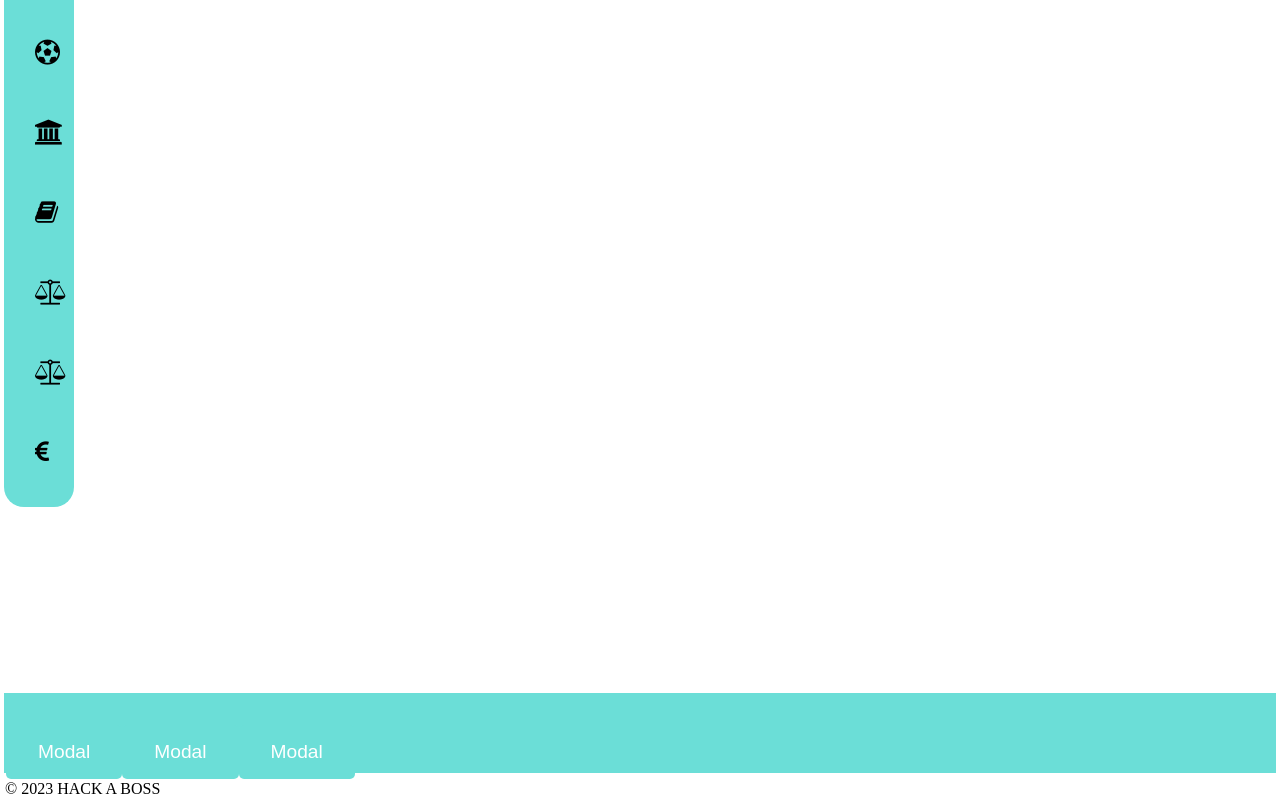
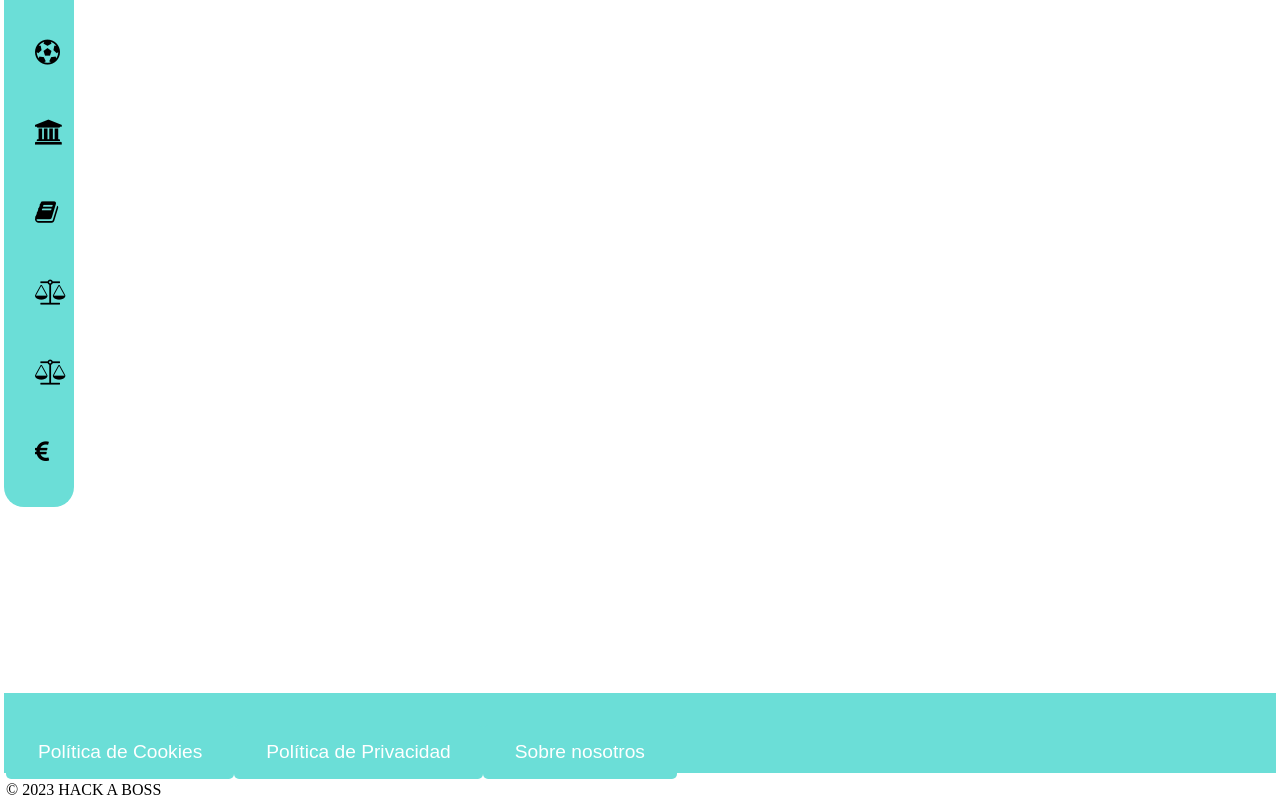
Before and after one commit to Fran-Lopez-Laperal/Front-Postit-News, a React (Vite) app: page / in a window 1280 px wide. Shown: the part 233-1033 px from the top of the page. Built offline with nearby package versions, Linux system fonts and the light colour scheme; no server answers.

Commit message:
arreglos footer

```diff
--- a/src/components/Footer/Footer.jsx
+++ b/src/components/Footer/Footer.jsx
@@ -9,17 +9,19 @@ const Footer = () => {
   return (
     <footer className="footer">
       <div className="footer-links">
-        <Modal>
+        <Modal buttonText="Política de Cookies">
           <PrivacityCookies />
         </Modal>
-        <Modal>
+        <Modal buttonText="Política de Privacidad">
           <PrivacityPolicy />
-        </Modal>
-        <Modal>
+        </Modal >
+        <Modal buttonText="Sobre nosotros">
           <AboutAs />
         </Modal>
       </div>
+      <div className="copyright">
       © 2023 HACK A BOSS
+      </div>
     </footer>
   );
 };
--- a/src/components/Modal/Modal.jsx
+++ b/src/components/Modal/Modal.jsx
@@ -10,7 +10,7 @@ const Modal = ({ buttonText,children }) => {
 
   return (
     <>
-      <button onClick={() => setIsVisible(true)}>Modal{/* {buttonText} */}</button>
+      <button onClick={() => setIsVisible(true)}>{buttonText}</button>
       {isVisible && (
         <div className="modal-background">
           <div className="modal-content">
```
